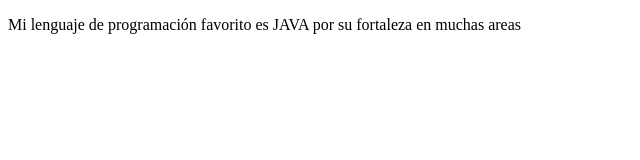
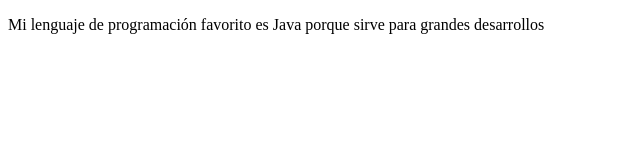
Before and after one commit to maldonado20/EjercicioClase, a plain HTML site: page index.html in a window 1280 px wide. Shown: the full height of the page, 0-640 px from the left. Drawn offline with Linux system fonts and the light colour scheme.

Commit message:
div de MM230159

```diff
--- a/index.html
+++ b/index.html
@@ -7,7 +7,7 @@
 </head>
 <body>
     <div id="MM230159">
-        <p>Mi lenguaje de programación favorito es JAVA por su fortaleza en muchas areas</p>
+        <P>Mi lenguaje de programación favorito es Java porque sirve para grandes desarrollos</P>
     </div>
 </body>
 </html>
```
